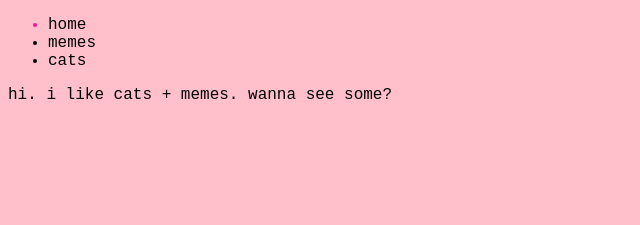
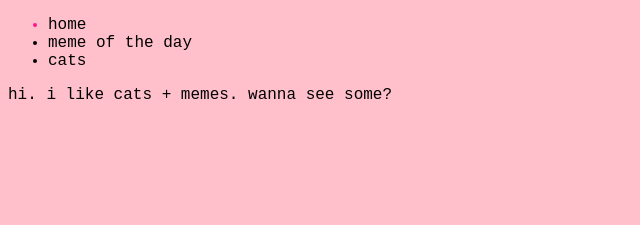
Before and after one commit to daniellaidalia/portfolio, a Jekyll site: the page built from index.html, in a window 1280 px wide. Shown: the top 225 px of the page, without its empty margins (0-640 px from the left). Built offline with Jekyll 4.4.1, drawn with Linux system fonts in a browser that asks for light colours.

Commit message:
Update navigation.yaml

```diff
--- a/_data/navigation.yaml
+++ b/_data/navigation.yaml
@@ -1,6 +1,6 @@
 - name: home
   link: /
-- name: memes
+- name: meme of the day
   link: /memes/
 - name: cats
   link: /cats/
```
